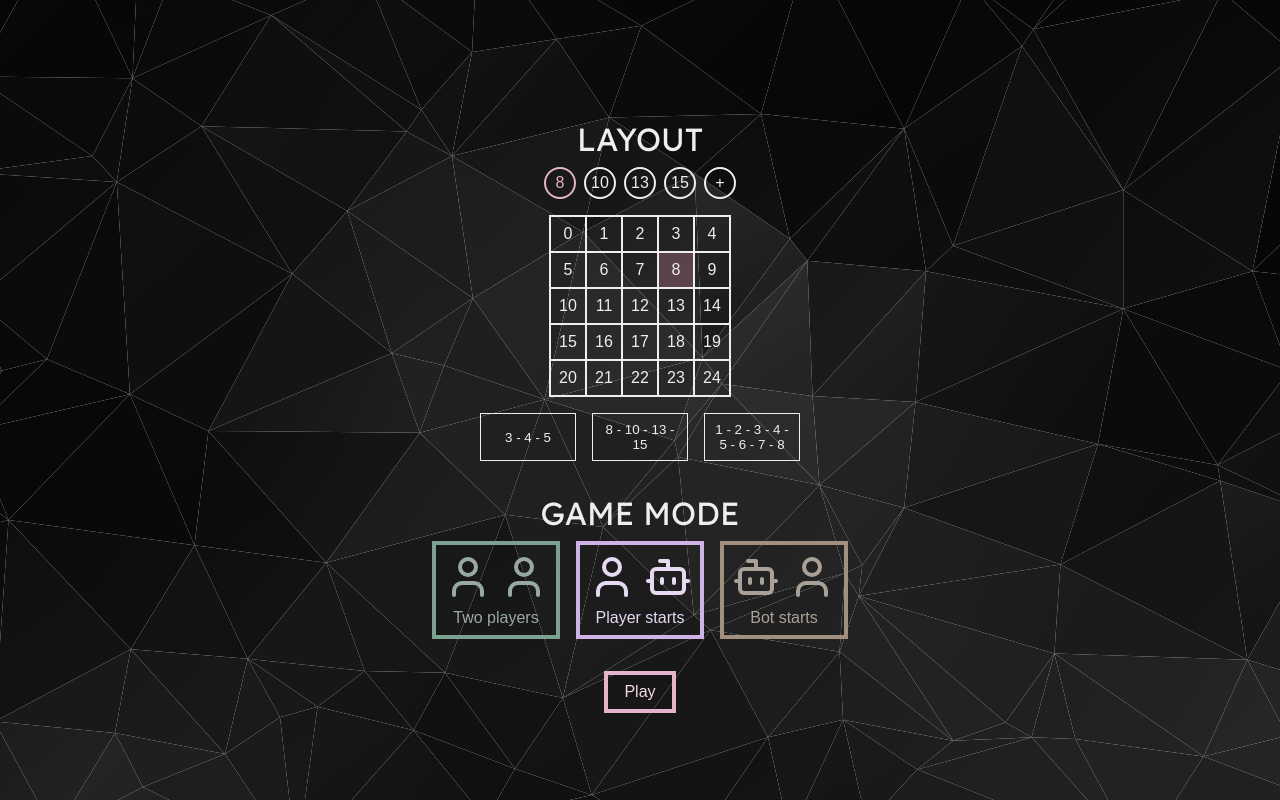
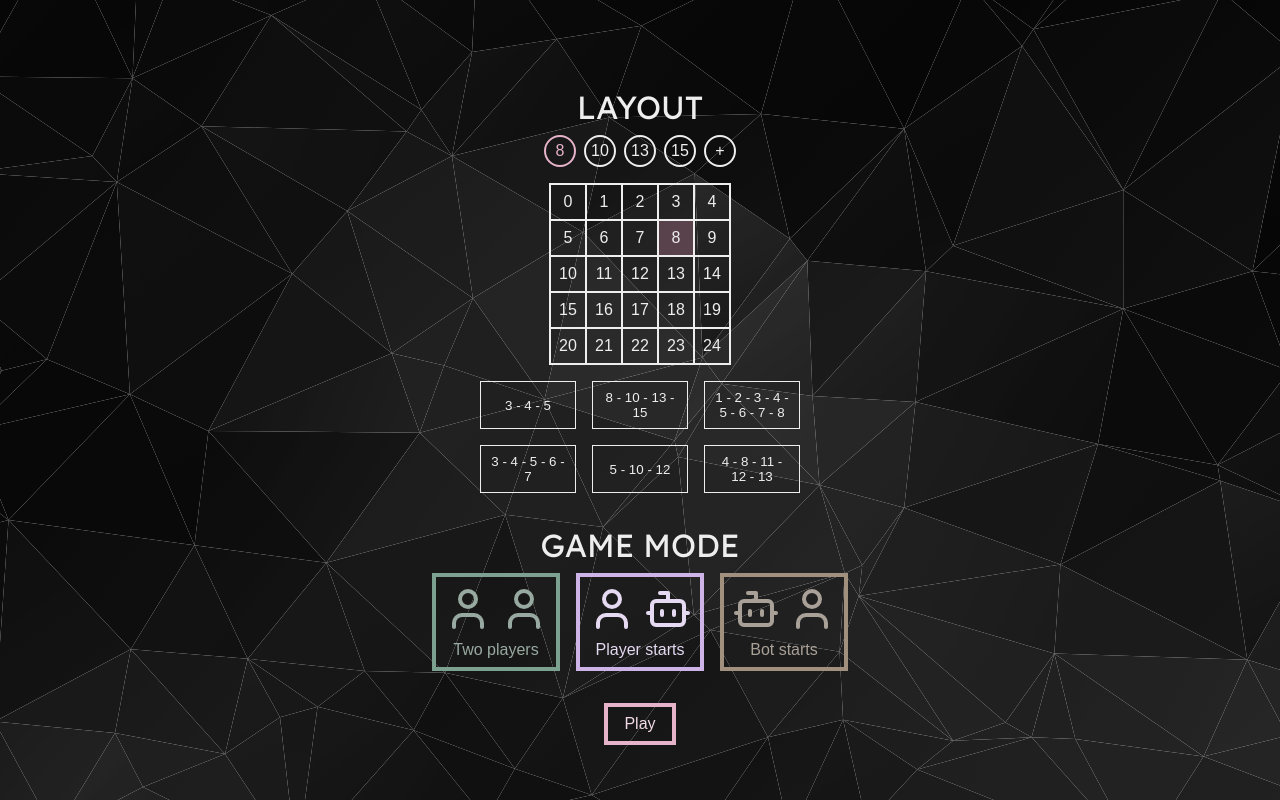
Before and after one commit to tomas-macha/nim, a SvelteKit app: page / in a window 1280 px wide. Both pictures are taken after a click on the button 640 px from the left and 160 px from the top of the page. Built offline with nearby package versions, Linux system fonts and the light colour scheme.

Commit message:
New presets

```diff
--- a/src/routes/NewGame.svelte
+++ b/src/routes/NewGame.svelte
@@ -7,7 +7,10 @@
 	const presets = [
 		[3, 4, 5],
 		[8, 10, 13, 15],
-		[1, 2, 3, 4, 5, 6, 7, 8]
+		[1, 2, 3, 4, 5, 6, 7, 8],
+		[3, 4, 5, 6, 7],
+		[5, 10, 12],
+		[4, 8, 11, 12, 13]
 	]
 
 	let heaps: number[] = presets[1]
```
